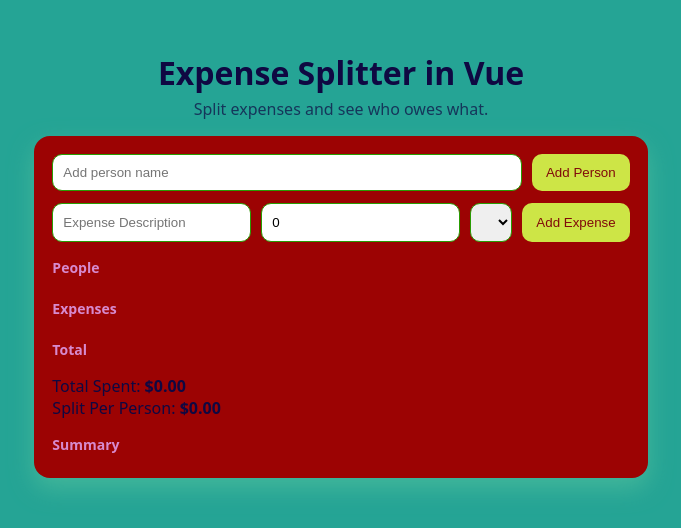
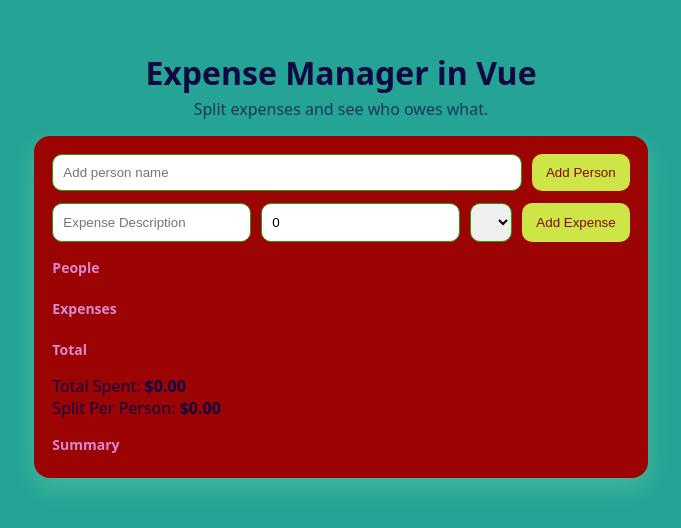
Before and after one commit to loelia92/expense-splitter-vue, a Vue app: page / in a window 1280 px wide. Shown: the part 136-664 px from the top of the page, without its empty margins (299-980 px from the left). Built offline with nearby package versions, Linux system fonts and the light colour scheme.

Commit message:
Change title from 'Expense Splitter' to 'Expense Manager'

```diff
--- a/src/components/Header.vue
+++ b/src/components/Header.vue
@@ -1,6 +1,6 @@
 <template>
   <header class="top">
-    <h1>Expense Splitter in Vue</h1>
+    <h1>Expense Manager in Vue</h1>
     <p>Split expenses and see who owes what.</p>
   </header>
 </template>
```
